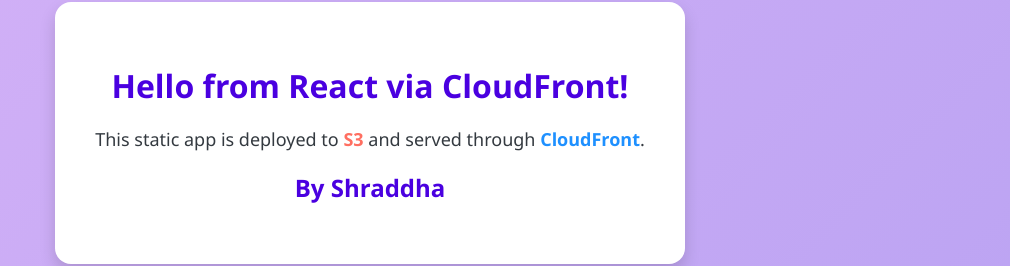
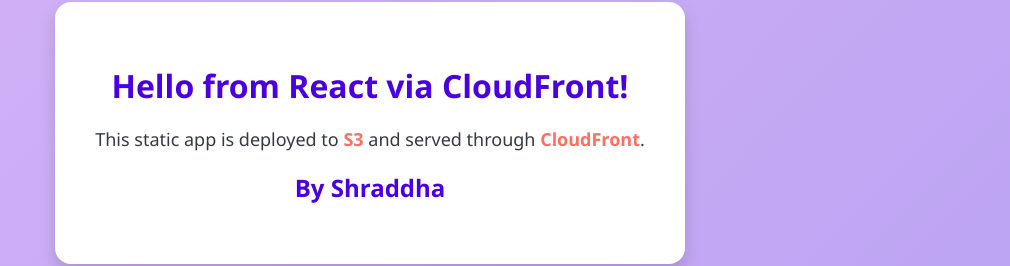
Before and after one commit to iam-shraddha/react-cloudfront-app, a React (Create React App) app: page / in a window 1280 px wide. Shown: the part 267-533 px from the top of the page, without its empty margins (270-1280 px from the left). Built offline with nearby package versions, Linux system fonts and the light colour scheme.

Commit message:
Update App.js

```diff
--- a/src/App.js
+++ b/src/App.js
@@ -9,7 +9,7 @@
         This static app is deployed to
         <strong style={{ color: '#ff6f61' }}> S3 </strong>
         and served through
-        <strong style={{ color: '#1e90ff' }}> CloudFront</strong>.
+        <strong style={{ color: '#ff6f61' }}> CloudFront</strong>.
       </p>
       <h2>By Shraddha</h2>
     </div>
```
